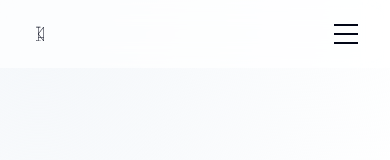
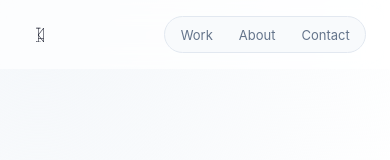
Before and after one commit to pulaOROBLRAM/latest_portfolio, a React (Vite) app: page / in a window 390 px wide. Shown: the top 160 px of the page. Built offline with nearby package versions, Linux system fonts and the light colour scheme.

Commit message:
updated burger nav to pill

```diff
--- a/src/components/layout/Header.jsx
+++ b/src/components/layout/Header.jsx
@@ -1,8 +1,10 @@
-import { useState, useEffect } from 'react'
+import { useState, useEffect, useRef, useLayoutEffect } from 'react'
 
 function Header() {
-  const [isMenuOpen, setIsMenuOpen] = useState(false)
   const [activeSection, setActiveSection] = useState('hero')
+  const [indicator, setIndicator] = useState({ left: 0, width: 0, ready: false })
+  const pillsRef = useRef(null)
+  const pillRefs = useRef({})
 
   const navLinks = [
     { name: 'Work', href: '#work' },
@@ -22,7 +24,9 @@ function Header() {
 
       for (let i = sections.length - 1; i >= 0; i--) {
         const section = sections[i]
-        if (section && section.offsetTop <= scrollPosition) {
+        if (!section) continue
+        const top = section.getBoundingClientRect().top + window.scrollY
+        if (top <= scrollPosition) {
           current = section.id
           break
         }
@@ -37,15 +41,30 @@ function Header() {
     return () => window.removeEventListener('scroll', handleScroll)
   }, [])
 
-  useEffect(() => {
-    const handleResize = () => {
-      if (window.innerWidth >= 640 && isMenuOpen) {
-        setIsMenuOpen(false)
+  useLayoutEffect(() => {
+    const updateIndicator = () => {
+      const container = pillsRef.current
+      const activeEl = pillRefs.current[activeSection]
+
+      if (!container || !activeEl) {
+        setIndicator((prev) => ({ ...prev, ready: false }))
+        return
       }
+
+      const containerRect = container.getBoundingClientRect()
+      const activeRect = activeEl.getBoundingClientRect()
+
+      setIndicator({
+        left: activeRect.left - containerRect.left,
+        width: activeRect.width,
+        ready: true,
+      })
     }
-    window.addEventListener('resize', handleResize)
-    return () => window.removeEventListener('resize', handleResize)
-  }, [isMenuOpen])
+
+    updateIndicator()
+    window.addEventListener('resize', updateIndicator)
+    return () => window.removeEventListener('resize', updateIndicator)
+  }, [activeSection])
 
   return (
     <header className="site-header">
@@ -69,37 +88,35 @@ function Header() {
           ))}
         </ul>
 
-        <button
-          onClick={() => setIsMenuOpen(!isMenuOpen)}
-          className="site-header__menu-btn sm:hidden p-2"
-          aria-label="Toggle menu"
-        >
-          <div className="w-6 h-5 relative flex flex-col justify-between">
-            <span className={`site-header__bar w-full h-0.5 transition-all duration-300 ${isMenuOpen ? 'rotate-45 translate-y-2' : ''}`} />
-            <span className={`site-header__bar w-full h-0.5 transition-all duration-300 ${isMenuOpen ? 'opacity-0' : ''}`} />
-            <span className={`site-header__bar w-full h-0.5 transition-all duration-300 ${isMenuOpen ? '-rotate-45 -translate-y-2' : ''}`} />
-          </div>
-        </button>
+        <div ref={pillsRef} className="site-header__pills sm:hidden">
+          <span
+            className={`site-header__pill-indicator${indicator.ready ? ' site-header__pill-indicator--ready' : ''}`}
+            aria-hidden="true"
+            style={{
+              transform: `translateX(${indicator.left}px)`,
+              width: indicator.width,
+            }}
+          />
+          <ul className="site-header__pills-list" role="list">
+            {navLinks.map((link) => {
+              const id = link.href.substring(1)
+              const isActive = activeSection === id
 
-        <div
-          className={`site-header__drawer fixed inset-x-0 top-[61px] transition-all duration-300 sm:hidden ${
-            isMenuOpen ? 'opacity-100 visible max-h-96' : 'opacity-0 invisible max-h-0'
-          } overflow-hidden`}
-        >
-          <ul className="flex flex-col py-6 space-y-4">
-            {navLinks.map((link) => (
+              return (
                 <li key={link.name}>
                   <a
+                    ref={(el) => {
+                      pillRefs.current[id] = el
+                    }}
                     href={link.href}
-                  onClick={() => setIsMenuOpen(false)}
-                  className={`site-header__drawer-link block px-6 py-2 text-base ${
-                    activeSection === link.href.substring(1) ? 'site-header__drawer-link--active' : ''
-                  }`}
+                    className={`site-header__pill${isActive ? ' site-header__pill--active' : ''}`}
+                    aria-current={isActive ? 'page' : undefined}
                   >
                     {link.name}
                   </a>
                 </li>
-            ))}
+              )
+            })}
           </ul>
         </div>
       </nav>
--- a/src/index.css
+++ b/src/index.css
@@ -267,46 +267,64 @@ body {
   font-weight: 500;
 }
 
-.site-header__menu-btn {
-  color: var(--text-color);
-  transition: color 0.45s ease;
+.site-header__pills {
+  position: relative;
+  display: inline-flex;
+  align-items: center;
+  padding: 0.2rem;
+  border: 1px solid var(--border-color);
+  border-radius: 9999px;
+  background-color: var(--surface-color);
 }
 
-.site-header__menu-btn:hover {
-  color: var(--text-muted);
+.site-header__pills-list {
+  position: relative;
+  z-index: 1;
+  display: flex;
+  align-items: center;
+  gap: 0.125rem;
+  margin: 0;
+  padding: 0;
+  list-style: none;
 }
 
-.site-header__bar {
+.site-header__pill-indicator {
+  position: absolute;
+  top: 0.2rem;
+  bottom: 0.2rem;
+  left: 0;
+  z-index: 0;
+  border-radius: 9999px;
   background-color: var(--text-color);
-  transition: background-color 0.45s ease;
-}
-
-.site-header__drawer {
-  background-color: var(--menu-bg);
-  border-bottom: 1px solid var(--border-color);
-  backdrop-filter: blur(var(--header-blur));
-  -webkit-backdrop-filter: blur(var(--header-blur));
+  opacity: 0;
+  pointer-events: none;
   transition:
-    background-color 0.45s ease,
-    border-color 0.45s ease,
-    backdrop-filter 0.45s ease,
-    -webkit-backdrop-filter 0.45s ease;
-}
-
-.site-header__drawer-link {
-  color: var(--text-muted);
-  transition:
-    color 0.45s ease,
+    transform 0.28s ease,
+    width 0.28s ease,
+    opacity 0.2s ease,
     background-color 0.45s ease;
 }
 
-.site-header__drawer-link:hover {
+.site-header__pill-indicator--ready {
+  opacity: 0.12;
+}
+
+.site-header__pill {
+  display: block;
+  padding: 0.4rem 0.75rem;
+  font-size: 0.8125rem;
+  line-height: 1.25;
+  color: var(--text-muted);
+  border-radius: 9999px;
+  transition: color 0.28s ease;
+}
+
+.site-header__pill:hover {
   color: var(--text-color);
 }
 
-.site-header__drawer-link--active {
+.site-header__pill--active {
   color: var(--text-color);
-  background-color: var(--surface-color);
   font-weight: 500;
 }
 
@@ -1093,11 +1111,11 @@ html.theme-transition-active body {
   .app-canvas::before,
   .app-canvas::after,
   .site-header,
-  .site-header__drawer,
-  .site-header__bar,
+  .site-header__pills,
+  .site-header__pill,
+  .site-header__pill-indicator,
   .site-header__logo,
   .site-header__link,
-  .site-header__menu-btn,
   .site-footer,
   .theme-toggle,
   .form-input,
```
Lines whose indentation alone changed are shown as unchanged.
